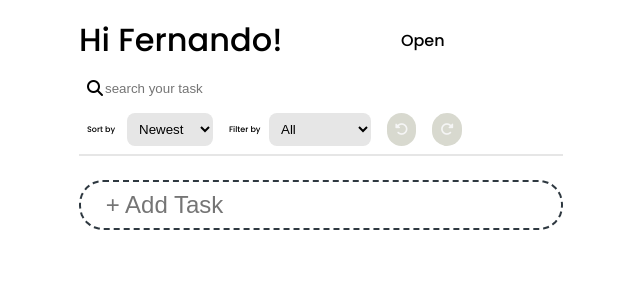
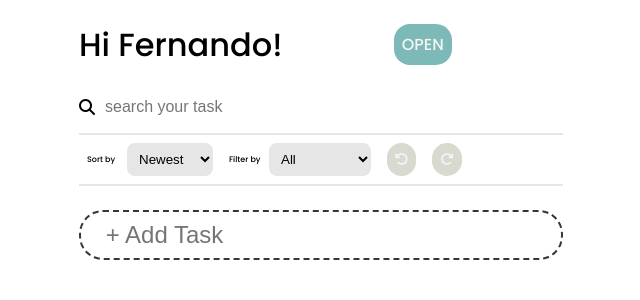
Before and after one commit to AFernandoGonzalez/MERN-TodoApp, a React (Create React App) app in the folder frontend/: page / in a window 1280 px wide. Shown: the top 300 px of the page, without its empty margins (319-959 px from the left). Built offline with nearby package versions, Linux system fonts and the light colour scheme.

Commit message:
css update

```diff
--- a/frontend/src/App.js
+++ b/frontend/src/App.js
@@ -89,7 +89,6 @@ const App = () => {
   });
 
 
-  // const filteredTodos = todos.filter((todo) => {
   const filteredTodos = sortedTodos.filter((todo) => {
     if (filterType === "all") {
       return true;
@@ -126,8 +125,6 @@ const App = () => {
       <div className='header-section'>
         <Header />
         <ListHistory
-          // handleUndo={handleUndo}
-          // handleRedo={handleRedo}
           currentHistoryIndex={currentHistoryIndex}
           todoListHistory={todoListHistory}
           setTodoListHistory={setTodoListHistory}
--- a/frontend/src/components/listHistory/ListHistory.js
+++ b/frontend/src/components/listHistory/ListHistory.js
@@ -1,7 +1,7 @@
 import { React, useState } from 'react'
 import './ListHistory.scss'
 
-const ListHistory = ({ handleUndo, handleRedo, currentHistoryIndex, todoListHistory, setTodoListHistory, setCurrentHistoryIndex }) => {
+const ListHistory = ({todoListHistory, setTodoListHistory, setCurrentHistoryIndex }) => {
     const [isHistoryListOpen, setIsHistoryListOpen] = useState(false);
 
     const handleClearListHistory = () => {
@@ -11,27 +11,11 @@ const ListHistory = ({ handleUndo, handleRedo, currentHistoryIndex, todoListHist
 
     return (
         <>
-            <div onClick={() => setIsHistoryListOpen(true)} className='list-open-close-btn'>Open</div>
+            <div onClick={() => setIsHistoryListOpen(true)} className='btn btn-list-open list-open-close-btn'>Open</div>
             <div className='list-section'>
                 {isHistoryListOpen && (
                     <div className='listHistory-container'>
                         <div className="btn-close" onClick={() => setIsHistoryListOpen(false)} ><i className="fa-regular fa-circle-xmark"></i></div>
-
-                        {/* <div className="undo-redo-buttons">
-                            <button
-                                className='btn '
-                                onClick={handleUndo}
-                                disabled={currentHistoryIndex === 0}>
-                                <i className="fa-solid fa-rotate-left"></i>
-                            </button>
-                            <button
-                                className='btn'
-                                onClick={handleRedo}
-                                disabled={currentHistoryIndex === todoListHistory.length - 1}>
-                                <i className="fa-solid fa-rotate-right"></i>
-                            </button>
-                        </div> */}
-
                         <div className="history-container">
                             <h2>History List</h2>
                             <div className='clear-history-btn'>
@@ -42,10 +26,8 @@ const ListHistory = ({ handleUndo, handleRedo, currentHistoryIndex, todoListHist
                                     <li className='row' key={index}>
                                         <p className='index-todo'>{index + 1}</p>
                                         <div className='right'>
-                                            {/* <p>{index + 1}</p> */}
                                             {todoList.map((todo) => (
                                                 <p key={todo.id}>
-
                                                     {todo.completed ? <i className="fa-regular fa-circle-check green"></i> : <i className="fa-regular fa-circle-xmark red"></i>}
                                                     {todo.title}
                                                 </p>
--- a/frontend/src/components/listHistory/ListHistory.scss
+++ b/frontend/src/components/listHistory/ListHistory.scss
@@ -8,6 +8,10 @@
   font-weight: bold;
   cursor: pointer;
   color: rgb(0, 0, 0);
+}
+
+.btn-list-open {
+    background-color: $secondary-color;
   }
 
 .listHistory-container {
@@ -25,6 +29,7 @@
   align-items: center;
   // overflow: hidden;
   padding: 2rem;
+
 
 
   .undo-redo-buttons {
--- a/frontend/src/components/searchTodo/Search.scss
+++ b/frontend/src/components/searchTodo/Search.scss
@@ -2,14 +2,27 @@
 
 .search-container {
   width: 100%;
-}
+  display: flex;
+  flex-direction: column;
 
-.searchbar {
-  display: flex;
-  margin: $margin-sm;
-  input[type="text" i] {
+  .searchbar {
+    display: flex;
+    justify-content: center;
+    align-items: center;
+
+    margin: $margin-md 0 ;
+
+    input[type="text" i] {
+      width: 100%;
+      border: none;
+      outline: none;
+      text-indent: $font-sm;
+      font-size: $font-md;
+    }
+  }
+  .hr {
+    border: 1px solid $default-color;
     width: 100%;
-    border: none;
-    outline: none;
+    height: 1px;
   }
 }
```
Lines whose indentation alone changed are shown as unchanged.
